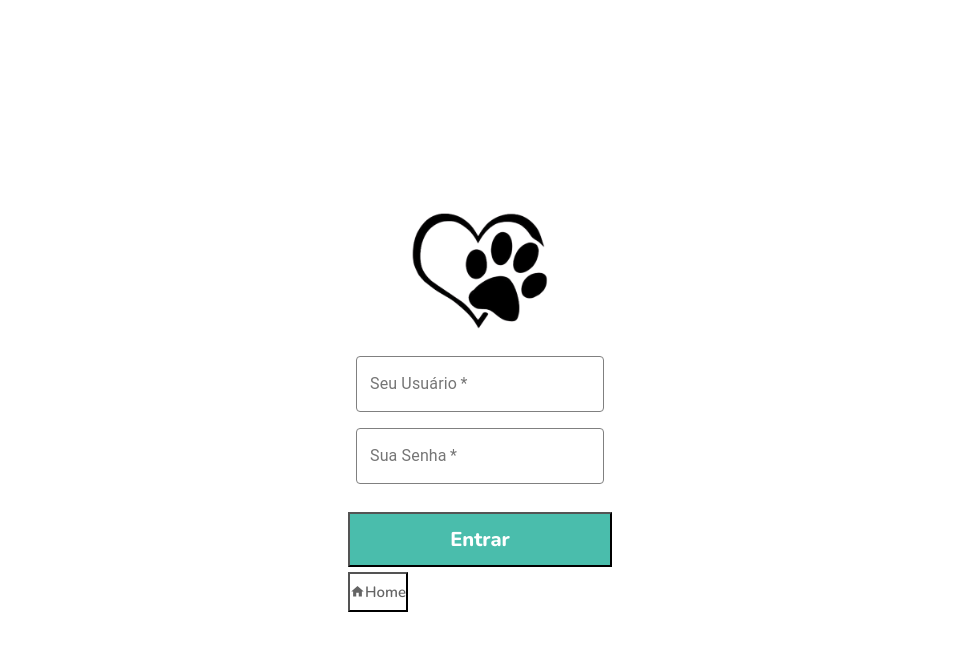
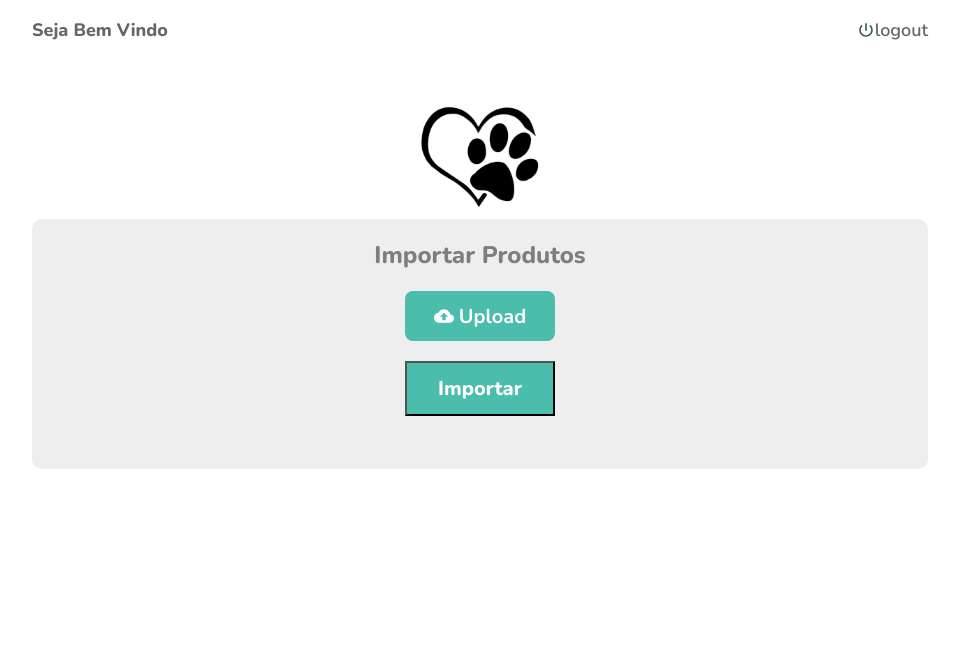
Before and after one commit to jheymison-simoes/frontend_petshop, a React (Create React App) app: page /adminController in a window 1280 px wide. Before the commit this address led to /admin. Shown: the top 650 px of the page, without its empty margins (160-1119 px from the left). Built offline with nearby package versions, Linux system fonts and the light colour scheme.

Commit message:
Alteração do APP

```diff
--- a/src/App.tsx
+++ b/src/App.tsx
@@ -1,8 +1,9 @@
 import React from 'react';
-import {
-    BrowserRouter as Router,
-    Switch,
-} from "react-router-dom";
+// import {
+//     BrowserRouter as Router,
+//     Switch,
+// } from "react-router-dom";
+import { HashRouter } from 'react-router-dom';
 
 import './styles/global.css';
 // Teste
@@ -10,11 +11,9 @@ import Routes from './routes';
 
 function App() {
     return (
-        <Router >
-            <Switch>
-                <Routes />
-            </Switch>
-        </Router>
+        <HashRouter >
+            <Routes />
+        </HashRouter>
     );
 }
 
--- a/src/components/Admin/AdminControler/index.tsx
+++ b/src/components/Admin/AdminControler/index.tsx
@@ -24,7 +24,7 @@ function AdminControler(){
         }
         const fileImport = Array.from(event.target.files);
 
-        if(fileImport[0].type != "application/vnd.ms-excel"){
+        if(fileImport[0].type !== "application/vnd.ms-excel"){
             alert("Formato de Arquivo não Aceito!");
         } else {
             setFile(fileImport);
--- a/src/components/Checkout/index.tsx
+++ b/src/components/Checkout/index.tsx
@@ -17,10 +17,6 @@ import LogoNav from "../../images/logo-checkout.png";
 // Interfaces
 interface TextMaskCustomProps {
     inputRef: (ref: HTMLInputElement | null) => void;
-}
-
-interface State {
-    textmask: string;
 }
 
 // Customização dos Inputs
--- a/src/routes.tsx
+++ b/src/routes.tsx
@@ -1,5 +1,5 @@
 import React, { useEffect } from "react";
-import { useHistory, useLocation } from 'react-router'
+import { useHistory, useLocation } from 'react-router';
 import { BrowserRouter, Switch, Route } from 'react-router-dom';
 
 // Importando Paginas
@@ -44,9 +44,9 @@ function Routes() {
         <BrowserRouter>
             <Switch>
                 <Route path="/" exact component={HomePage} />
-                <Route path="/admin" exact component={Admin} />
-                <Route path="/adminController" exact component={AdminController} />
-                <Route path="/checkout" exact component={Checkout} />
+                <Route path="/admin" component={Admin} />
+                <Route path="/adminController" component={AdminController} />
+                <Route path="/checkout" component={Checkout} />
                 <Route path="/Canino" component={ListProducts} />
                 <Route path="/Felino" component={ListProducts} />
                 <Route path="/Peixe" component={ListProducts} />
--- a/tsconfig.json
+++ b/tsconfig.json
@@ -18,8 +18,7 @@
     "resolveJsonModule": true,
     "isolatedModules": true,
     "noEmit": true,
-    "jsx": "react-jsx",
-    "noImplicitAny": false
+    "jsx": "react-jsx"
   },
   "include": [
     "src"
```
Also changed, not shown: 1 other file (tests, documents, lock files or other folders).
